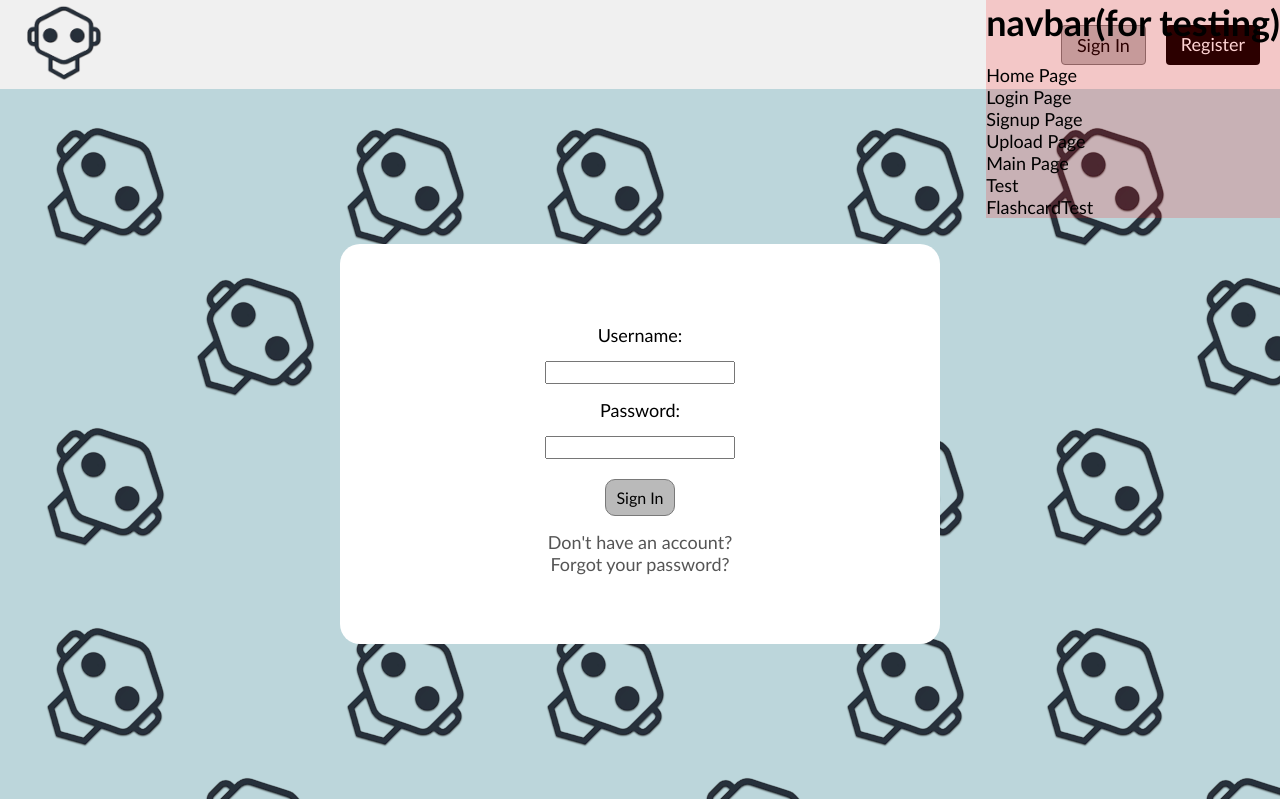
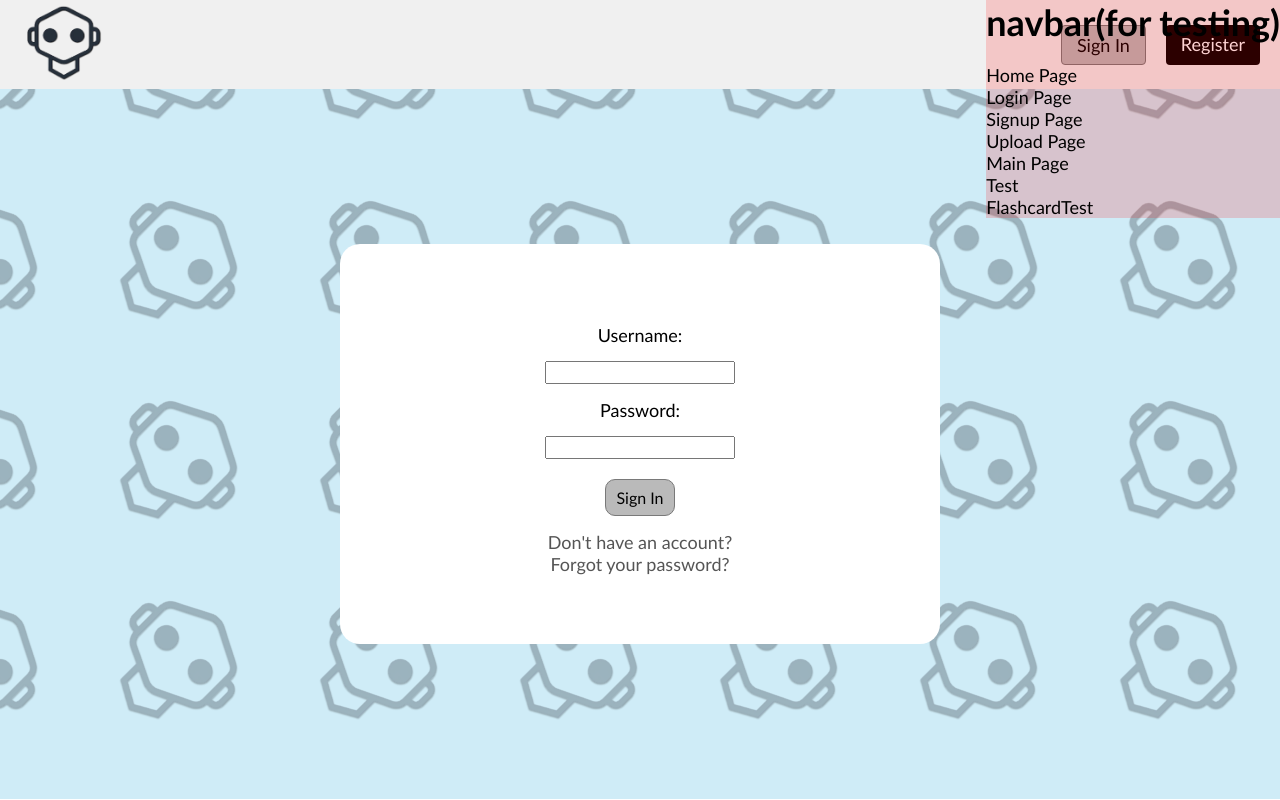
Before and after one commit to samlee03/study-ai-buddy, a React (Vite) app in the folder client/: page /login in a window 1280 px wide. Built offline with nearby package versions, Linux system fonts and the light colour scheme.

Commit message:
Animated background pattern

```diff
--- a/client/src/pages/Home.jsx
+++ b/client/src/pages/Home.jsx
@@ -2,7 +2,7 @@ import React from 'react'
 import { useNavigate } from 'react-router-dom';
 import Header from '../components/Header'
 import "../styles/Home.css"
-const Home = () =>{
+const Home = () => {
     const navigate = useNavigate();
 
     const handleTryItClick = () => {
@@ -10,7 +10,7 @@ const Home = () =>{
     };
     return (
         <div>
-      <Header/>
+            <Header />
             <div>
                 <div className="Page-container">
                     <div className="Home-block">
--- a/client/src/styles/Home.css
+++ b/client/src/styles/Home.css
@@ -10,6 +10,8 @@
     min-height: calc(100vh - 90px);
     text-align: center;
     background-image: url("../assets/BackgroundPattern.png");
+    background-color: #CFECF7;
+    animation: scrolling-background linear 30s infinite;
 }
 
 .Home-block{
@@ -59,3 +61,13 @@
     40% { transform: rotate(0deg); }
     100% { transform: rotate(0deg); }
 }
+
+@keyframes scrolling-background {
+    0% {
+        background-position:0px 0px;
+    }
+
+    100% {
+        background-position: 400px 400px;
+    }
+}
```
Also changed, not shown: client/src/assets/BackgroundPattern.png. Lines whose indentation alone changed are shown as unchanged.
